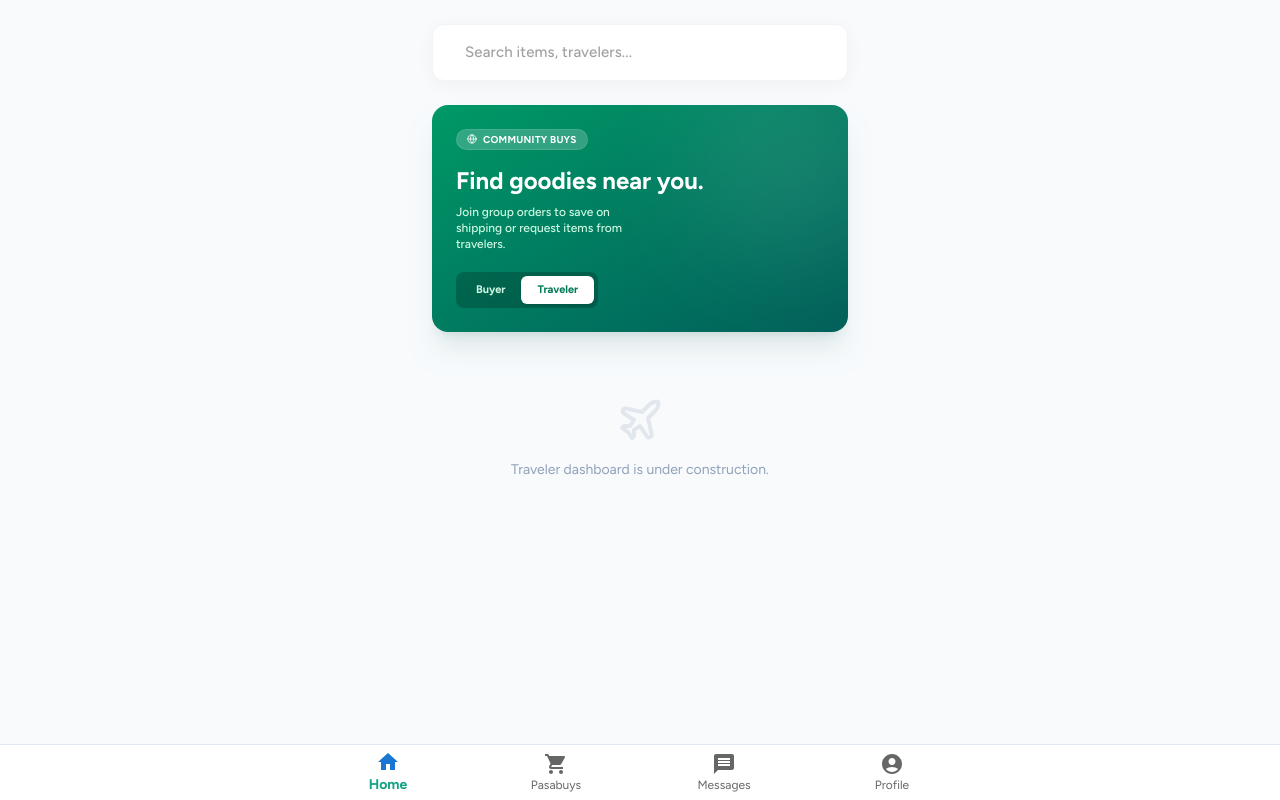
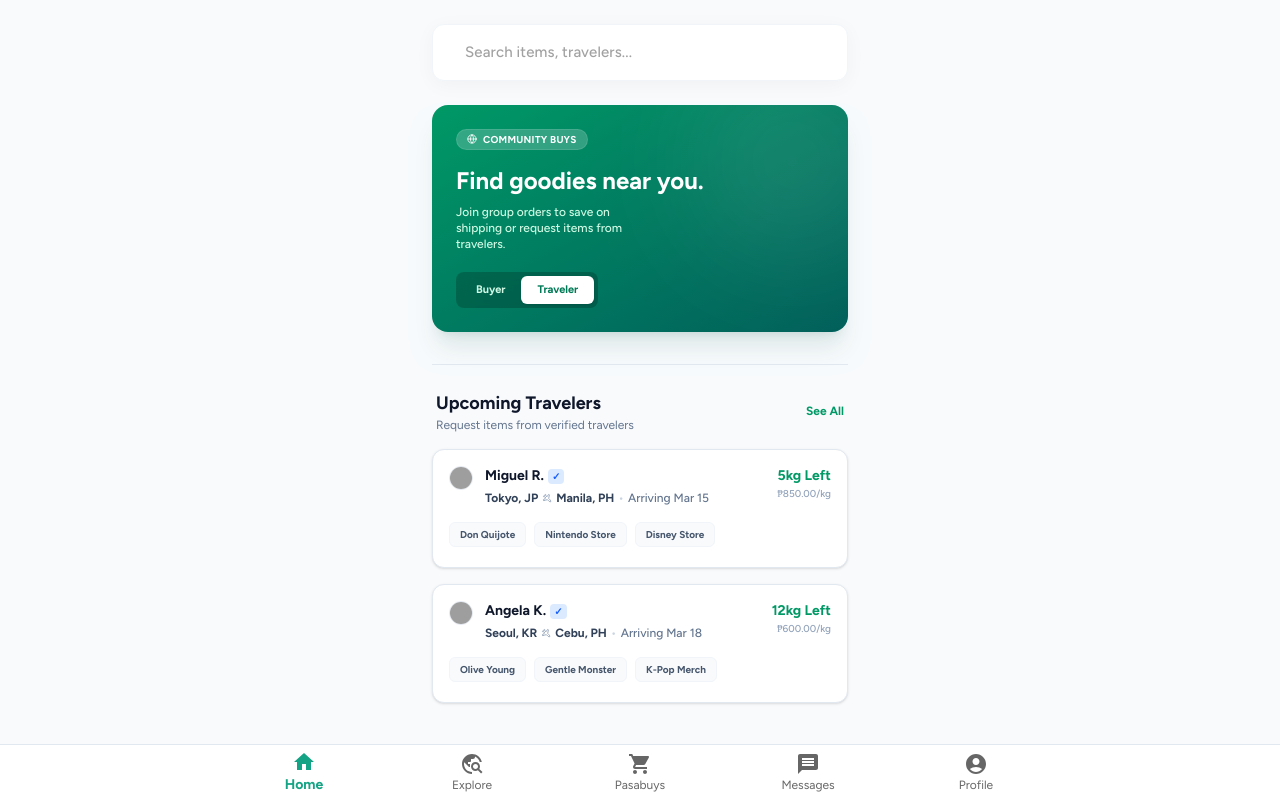
Before and after one commit to NeilR2s/cold-start-marketplace, a React (Vite) app: page /home in a window 1280 px wide. Both pictures are taken after a click on the button "Traveler". Built offline with nearby package versions, Linux system fonts and the light colour scheme; grey boxes are pictures that could not be loaded; some icons are missing; a web font is replaced by a local one.

Commit message:
add travelers to BrowsePage, add placeholder explore page nav button

```diff
--- a/src/App.jsx
+++ b/src/App.jsx
@@ -1,7 +1,7 @@
 import React, { useState } from 'react';
 import { Routes, Route, useNavigate, useLocation } from 'react-router-dom';
 import { BottomNavigation, BottomNavigationAction } from '@mui/material';
-import { Home, ShoppingCart, Message, AccountCircle } from '@mui/icons-material';
+import { Home, ShoppingCart, Message, AccountCircle, TravelExplore } from '@mui/icons-material';
 import {
   Search,
   Package,
@@ -27,6 +27,7 @@ import OrdersPage from "./pages/OrdersPage";
 import ProfilePage from "./pages/ProfilePage";
 import MessagesPage from "./pages/MessagesPage";
 import WelcomePage from './pages/WelcomePage';
+import ExplorePage from './pages/ExplorePage';
 
 export default function BitbitApp() {
   const navigate = useNavigate();
@@ -58,6 +59,7 @@ export default function BitbitApp() {
       <main className="max-w-md mx-auto">
         <Routes>
           <Route path="/home" element={<BrowsePage mode={mode} setMode={setMode} setSelectedGO={setSelectedGO} setIsPostTripOpen={setIsPostTripOpen} />} />
+          <Route path="/explore" element={<ExplorePage />} />
           <Route path="/orders" element={<OrdersPage />} />
           <Route
             path="/profile"
@@ -85,7 +87,8 @@ export default function BitbitApp() {
           },
         }}
       >
-        <BottomNavigationAction label="Home" value="/home" icon={<Home sx={{ color: location.pathname === '/' ? '#14A384' : 'inherit' }} />} />
+        <BottomNavigationAction label="Home" value="/home" icon={<Home sx={{ color: location.pathname === '/home' ? '#14A384' : 'inherit' }} />} />
+        <BottomNavigationAction label="Explore" value="/explore" icon={<TravelExplore sx={{ color: location.pathname === '/' ? '#14A384' : 'inherit' }} />} />
         <BottomNavigationAction label="Pasabuys" value="/orders" icon={<ShoppingCart sx={{ color: location.pathname === '/orders' ? '#14A384' : 'inherit' }} />} />
         <BottomNavigationAction label="Messages" value="/messages" icon={<Message sx={{ color: location.pathname === '/messages' ? '#14A384' : 'inherit' }} />} />
         <BottomNavigationAction label="Profile" value="/profile" icon={<AccountCircle sx={{ color: location.pathname === '/profile' ? '#14A384' : 'inherit' }} />} />
--- a/src/pages/BrowsePage.jsx
+++ b/src/pages/BrowsePage.jsx
@@ -7,7 +7,27 @@ import { TextField, InputAdornment, IconButton, Box, Drawer, Typography } from '
 import SearchIcon from '@mui/icons-material/Search';
 import PhotoCameraIcon from '@mui/icons-material/PhotoCamera';
 
-// --- MOCK DATA (New Source of Truth) ---
+const MOCK_TRIPS = [
+  {
+    id: 1,
+    traveler: { name: "Miguel R.", verified: true, image: "https://i.pravatar.cc/150?u=8" },
+    origin: "Tokyo, JP",
+    destination: "Manila, PH",
+    date: "Mar 15",
+    capacity: { available: 5, pricePerKg: 850 },
+    shops: ["Don Quijote", "Nintendo Store", "Disney Store"]
+  },
+  {
+    id: 2,
+    traveler: { name: "Angela K.", verified: true, image: "https://i.pravatar.cc/150?u=9" },
+    origin: "Seoul, KR",
+    destination: "Cebu, PH",
+    date: "Mar 18",
+    capacity: { available: 12, pricePerKg: 600 },
+    shops: ["Olive Young", "Gentle Monster", "K-Pop Merch"]
+  }
+];
+
 const MOCK_PRODUCTS = [
   {
     id: 1,
@@ -341,13 +361,98 @@ const BrowsePage = () => {
                 </div>
               )}
             </div>
+            {/* --- TRAVELER FEED SECTION --- */}
+            <section className="mt-8 pt-6 border-t border-slate-200">
+              <div className="flex justify-between items-center mb-4 px-1">
+                <div>
+                  <h2 className="text-lg font-bold text-slate-900">Upcoming Travelers</h2>
+                  <p className="text-xs text-slate-500">Request items from verified travelers</p>
+                </div>
+                <button className="text-xs text-emerald-600 font-bold hover:underline">See All</button>
+              </div>
+              <div className="space-y-4">
+                {MOCK_TRIPS.map(trip => (
+                  <div key={trip.id} className="bg-white p-4 rounded-xl border border-slate-200 shadow-sm hover:border-emerald-300 transition-all">
+                    <div className="flex justify-between items-start">
+                      <div className="flex gap-3">
+                        <Avatar src={trip.traveler.image} name={trip.traveler.name} />
+                        <div>
+                          <div className="flex items-center gap-1">
+                            <h4 className="text-sm font-bold text-slate-900">{trip.traveler.name}</h4>
+                            {trip.traveler.verified && <span className="text-[10px] bg-blue-100 text-blue-600 px-1 rounded font-bold">✓</span>}
+                          </div>
+                          <div className="flex items-center gap-1 text-xs text-slate-500 mt-1 font-medium">
+                            <span className="font-semibold text-slate-700">{trip.origin}</span>
+                            <Plane size={10} className="text-slate-400 rotate-90" />
+                            <span className="font-semibold text-slate-700">{trip.destination}</span>
+                            <span className="text-slate-300">•</span>
+                            <span>Arriving {trip.date}</span>
+                          </div>
+                        </div>
+                      </div>
+                      <div className="text-right">
+                        <div className="text-sm font-bold text-emerald-600">{trip.capacity.available}kg Left</div>
+                        <div className="text-[10px] text-slate-400 font-medium">{formatPHP(trip.capacity.pricePerKg)}/kg</div>
+                      </div>
+                    </div>
+                    <div className="mt-4 flex gap-2 overflow-x-auto pb-1 no-scrollbar">
+                      {trip.shops.map(shop => (
+                        <span key={shop} className="whitespace-nowrap px-2.5 py-1 bg-slate-50 rounded-md text-[10px] font-semibold text-slate-600 border border-slate-100">
+                          {shop}
+                        </span>
+                      ))}
+                    </div>
+                  </div>
+                ))}
+              </div>
+            </section>
           </>
         ) : (
           /* --- TRAVELER PLACEHOLDER (No changes requested here) --- */
-          <div className="py-10 text-center text-slate-400">
-             <Plane size={48} className="mx-auto mb-4 opacity-20" />
-             <p className="text-sm">Traveler dashboard is under construction.</p>
-          </div>
+            <section className="mt-8 pt-6 border-t border-slate-200">
+              <div className="flex justify-between items-center mb-4 px-1">
+                <div>
+                  <h2 className="text-lg font-bold text-slate-900">Upcoming Travelers</h2>
+                  <p className="text-xs text-slate-500">Request items from verified travelers</p>
+                </div>
+                <button className="text-xs text-emerald-600 font-bold hover:underline">See All</button>
+              </div>
+              <div className="space-y-4">
+                {MOCK_TRIPS.map(trip => (
+                  <div key={trip.id} className="bg-white p-4 rounded-xl border border-slate-200 shadow-sm hover:border-emerald-300 transition-all">
+                    <div className="flex justify-between items-start">
+                      <div className="flex gap-3">
+                        <Avatar src={trip.traveler.image} name={trip.traveler.name} />
+                        <div>
+                          <div className="flex items-center gap-1">
+                            <h4 className="text-sm font-bold text-slate-900">{trip.traveler.name}</h4>
+                            {trip.traveler.verified && <span className="text-[10px] bg-blue-100 text-blue-600 px-1 rounded font-bold">✓</span>}
+                          </div>
+                          <div className="flex items-center gap-1 text-xs text-slate-500 mt-1 font-medium">
+                            <span className="font-semibold text-slate-700">{trip.origin}</span>
+                            <Plane size={10} className="text-slate-400 rotate-90" />
+                            <span className="font-semibold text-slate-700">{trip.destination}</span>
+                            <span className="text-slate-300">•</span>
+                            <span>Arriving {trip.date}</span>
+                          </div>
+                        </div>
+                      </div>
+                      <div className="text-right">
+                        <div className="text-sm font-bold text-emerald-600">{trip.capacity.available}kg Left</div>
+                        <div className="text-[10px] text-slate-400 font-medium">{formatPHP(trip.capacity.pricePerKg)}/kg</div>
+                      </div>
+                    </div>
+                    <div className="mt-4 flex gap-2 overflow-x-auto pb-1 no-scrollbar">
+                      {trip.shops.map(shop => (
+                        <span key={shop} className="whitespace-nowrap px-2.5 py-1 bg-slate-50 rounded-md text-[10px] font-semibold text-slate-600 border border-slate-100">
+                          {shop}
+                        </span>
+                      ))}
+                    </div>
+                  </div>
+                ))}
+              </div>
+            </section>
         )}
       </div>
     </div>
--- /dev/null
+++ b/src/pages/ExplorePage.jsx
@@ -0,0 +1,7 @@
+const ExplorePage = () => {
+    return (
+        <p>Explore Page</p>
+    )
+}
+
+export default ExplorePage
```
